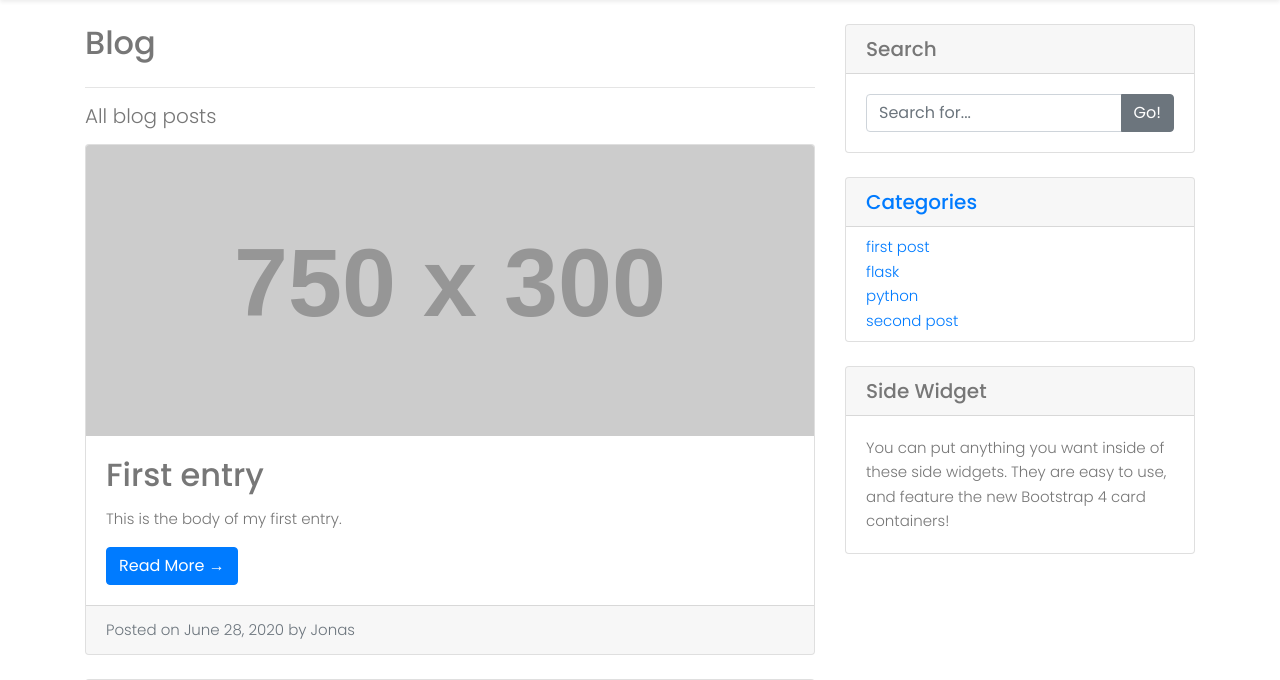
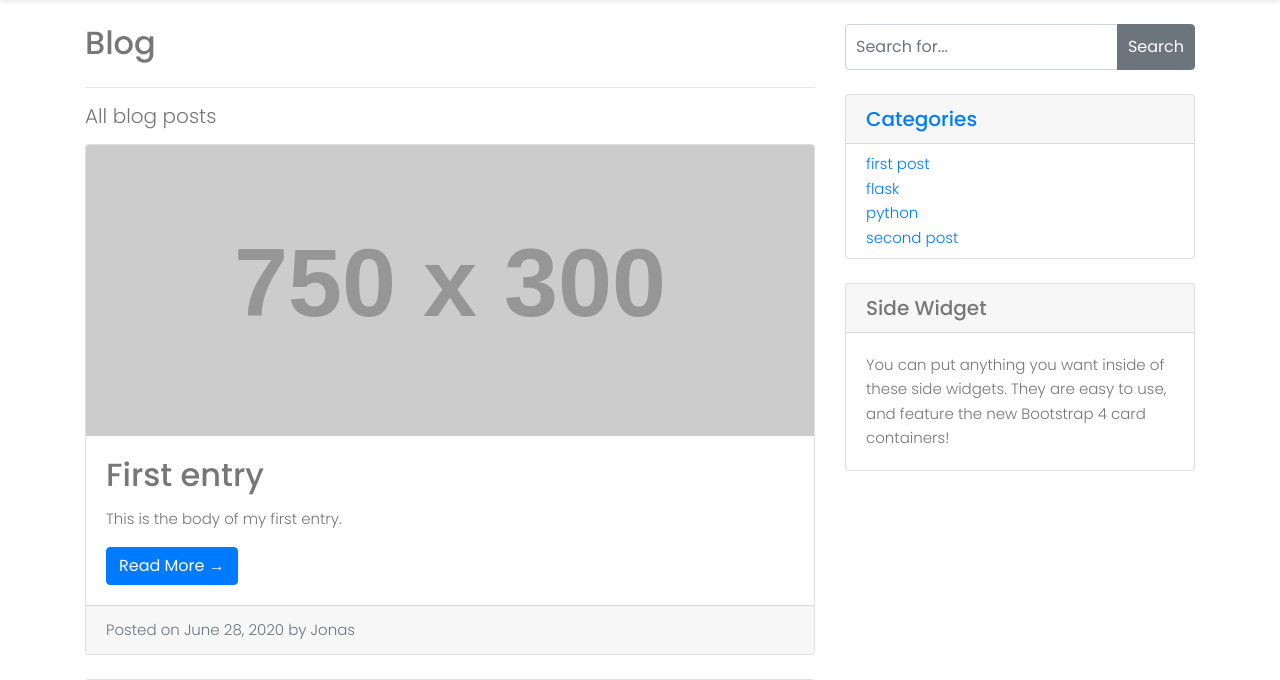
Before and after one commit to JonasLauri/my_resume, a Flask app: page /posts/ in a window 1280 px wide. Shown: the part 60-740 px from the top of the page. Run offline with Flask 2, Linux system fonts and the light colour scheme; data comes from the database, SQL or seed files in the repository; grey boxes labelled with a size stand in for pictures from a placeholder-image service; some libraries are stand-ins or nearby versions.

Commit message:
Added search forms

```diff
--- a/entries/templates/entries/index.html
+++ b/entries/templates/entries/index.html
@@ -17,18 +17,7 @@
 
         <!-- Sidebar Column -->
         <div class="col-md-4">
-            <!-- Search Widget -->
-            <div class="card my-4">
-                <h5 class="card-header">Search</h5>
-                <div class="card-body">
-                    <div class="input-group">
-                        <input type="text" class="form-control" placeholder="Search for...">
-                        <span class="input-group-append">
-                            <button class="btn btn-secondary" type="button">Go!</button>
-                        </span>
-                    </div>
-                </div>
-            </div>
+            {% include "includes/_search.html" %}
             <!-- Posts Categories -->
             <div class="card my-4">
                 <h5 class="card-header"><a href="{{ url_for('entries.tag_index') }}">Categories</a></h5>
--- a/entries/templates/includes/_list.html
+++ b/entries/templates/includes/_list.html
@@ -1,4 +1,5 @@
 <!DOCTYPE html>
+
 
 <!-- List posts -->
 {% for entry in object_list.items %}
@@ -14,4 +15,4 @@
         </div>
       </div>
 {% endfor %}
-<!-- End ist posts -->
+<!-- End List posts -->
--- /dev/null
+++ b/entries/templates/includes/_search.html
@@ -0,0 +1,10 @@
+<!DOCTYPE html>
+
+<form class="my-4" method="GET" role="form">
+    <div class="input-group">
+        <input style="padding: 10px;" name="q" class="form-control" placeholder="Search for..." value="{{ request.args.get('q', '') }}">
+        <div class="input-group-append">
+            <button style="padding: 10px;" class="btn btn-secondary" type="submit">Search</button>
+        </div>
+    </div>
+</form>
```
Also changed, not shown: entries/templates/entries/detail.html (+0 -12 lines), entries/templates/entries/tag_detail.html (+9 -1 lines).
